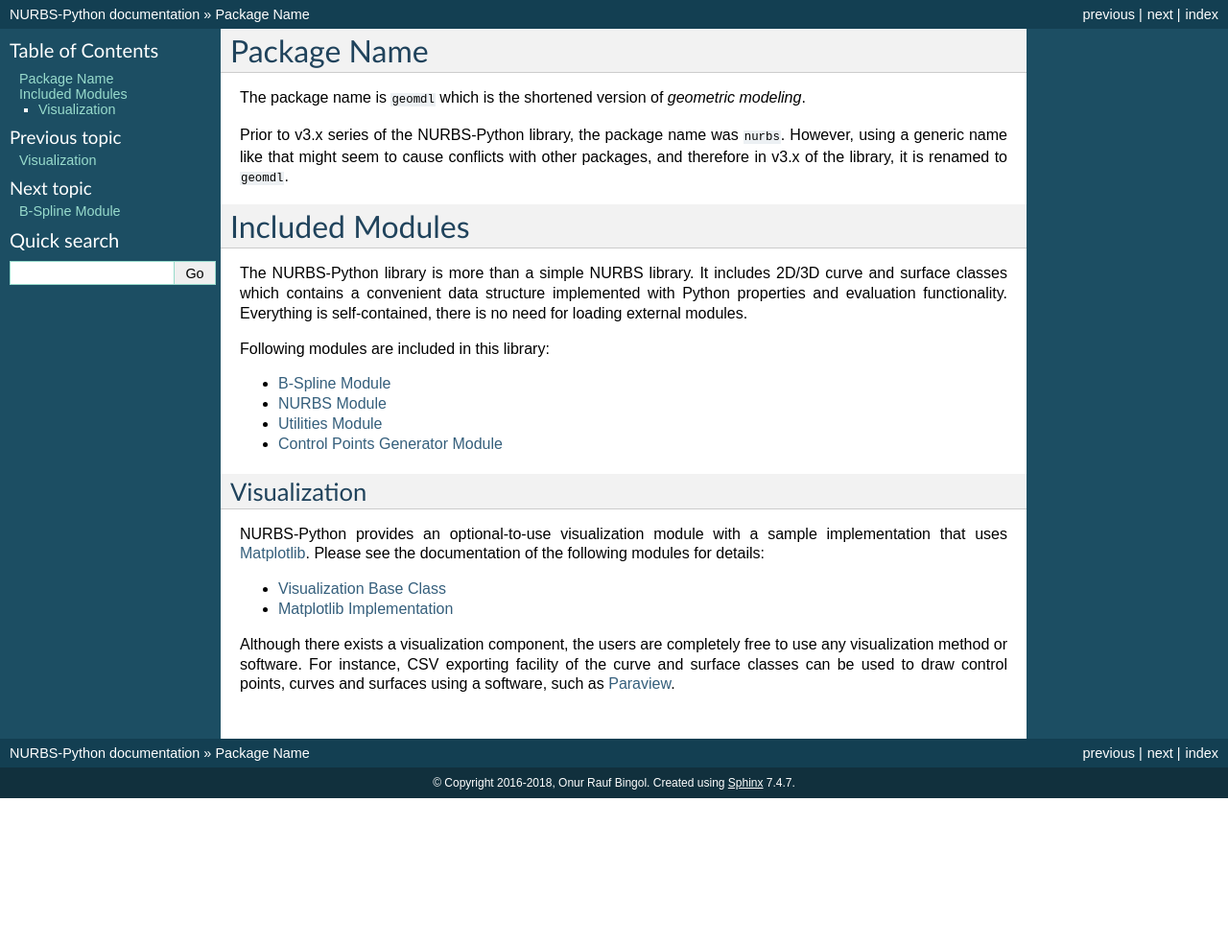
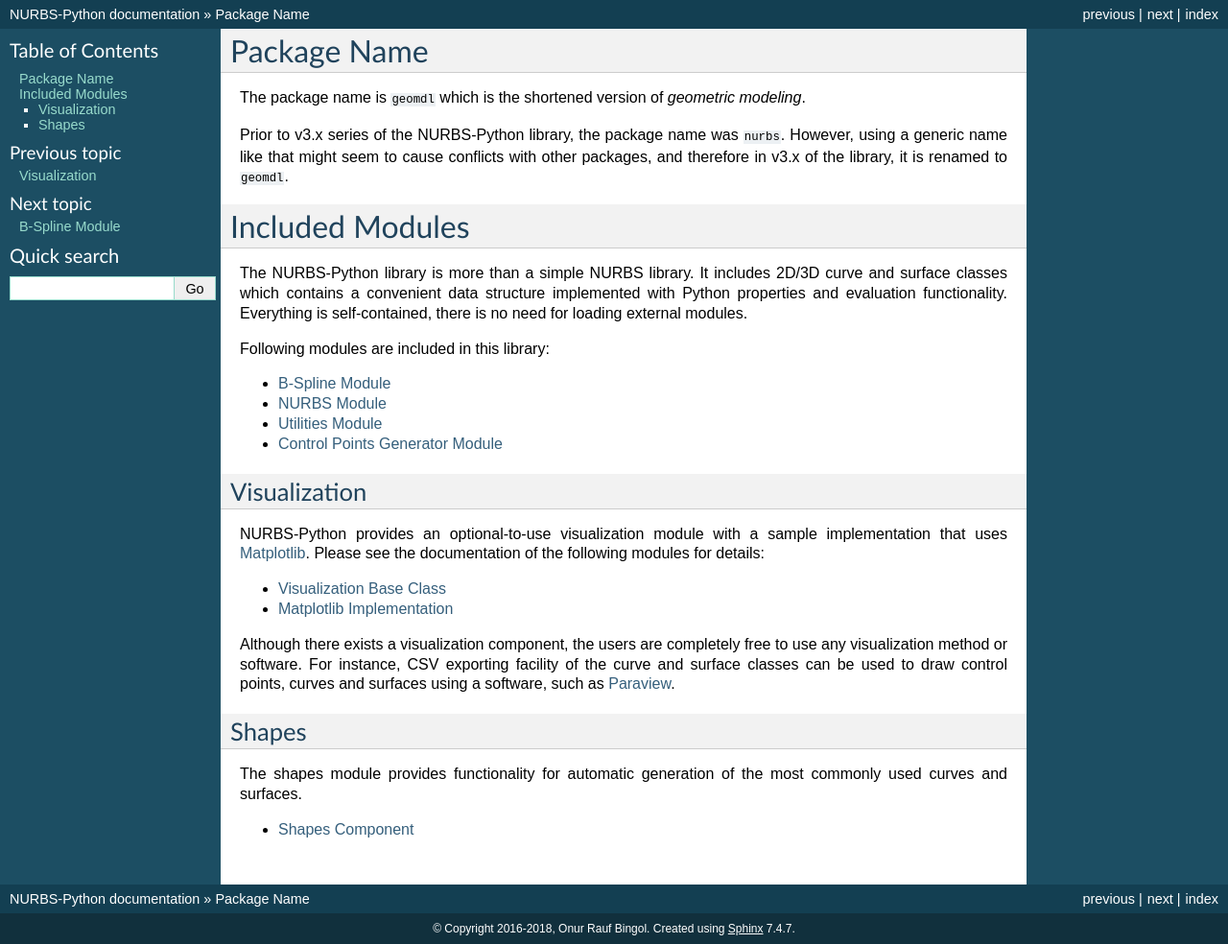
Before and after one commit to orbingol/NURBS-Python, a Sphinx documentation site: the page built from docs/modules.rst, in a window 1280 px wide. Shown: the whole page at 96% size. Built offline with Sphinx 7.4.7, drawn with Linux system fonts in a browser that asks for light colours; formulas are drawn with MathJax 3; before the commit the page ends 900 px from its top, so only the background shows below that.

Commit message:
Add documentation for shapes module

```diff
--- a/docs/modules.rst
+++ b/docs/modules.rst
@@ -42,4 +42,14 @@ Although there exists a visualization component, the users are completely free t
 or software. For instance, CSV exporting facility of the curve and surface classes can be used to draw control points,
 curves and surfaces using a software, such as Paraview_.
 
+Shapes
+======
+
+The shapes module provides functionality for automatic generation of the most commonly used curves and surfaces.
+
+.. toctree::
+    :maxdepth: 1
+
+    module_shapes
+
 .. _Paraview: https://www.paraview.org/
```
Also changed, not shown: docs/module_shapes.rst (added, +10 -0 lines).
